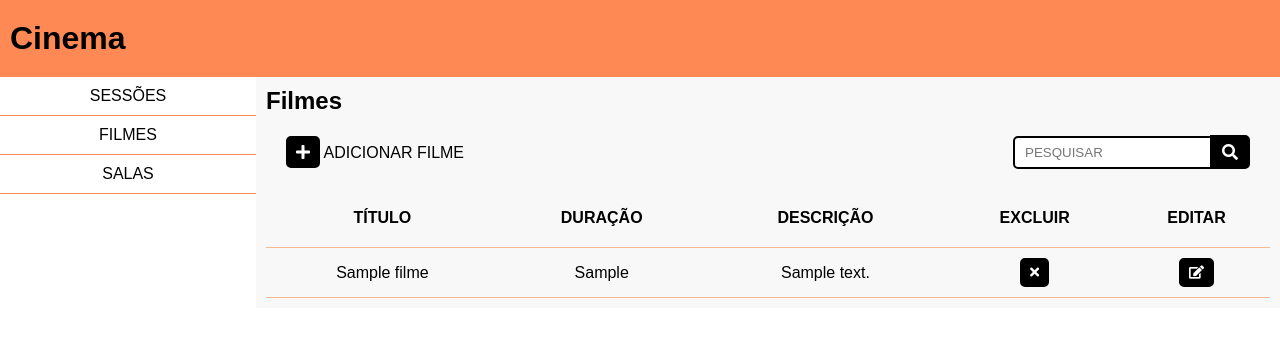
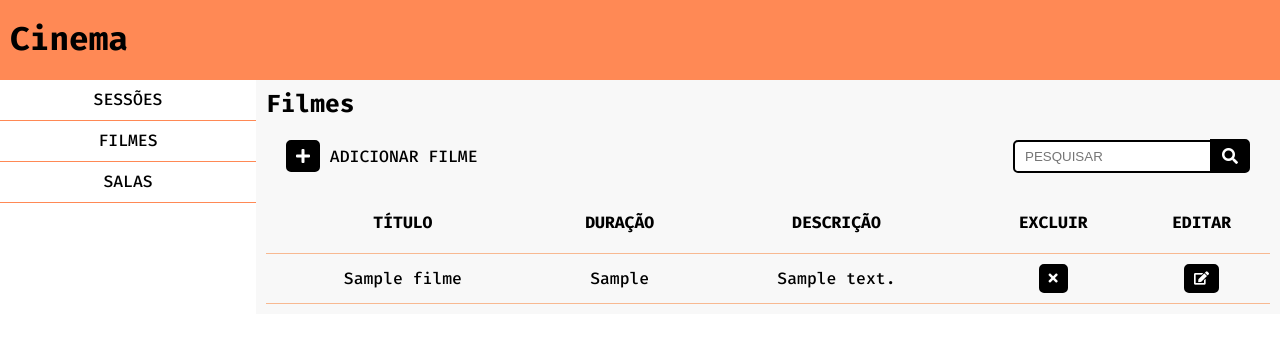
Before and after one commit to Victormaldines/Projeto4Semestre, a PHP site: page /filmes.php in a window 1280 px wide. Shown: the top 343 px of the page. Run offline with PHP 8.4, Linux system fonts and the light colour scheme; tables that the repository leaves empty or names only in its code hold one stand-in row (values such as "Sample post").

Commit message:
Add fonte Fira Code

```diff
--- a/assets/css/style.css
+++ b/assets/css/style.css
@@ -1,3 +1,26 @@
+@font-face {
+	font-family: "Fira code";
+	src:  url('../font/FiraCode-Regular.ttf');
+}
+
+@font-face {
+	font-family: "Fira code";
+	src:  url('../font/FiraCode-Medium.ttf');
+	font-weight: 500;
+}
+
+@font-face {
+	font-family: "Fira code";
+	src:  url('../font/FiraCode-Bold.ttf');
+	font-weight: bold;
+}
+
+@font-face {
+	font-family: "Fira code";
+	src:  url('../font/FiraCode-Light.ttf');
+	font-style: italic;
+}
+
 * {
 	padding: 0;
 	margin: 0;
```
Also changed, not shown: assets/font/FiraCode-Bold.ttf (added), assets/font/FiraCode-Light.ttf (added), assets/font/FiraCode-Medium.ttf (added), assets/font/FiraCode-Regular.ttf (added), assets/font/FiraCode-Retina.ttf (added), assets/font/FiraCode-SemiBold.ttf (added).
